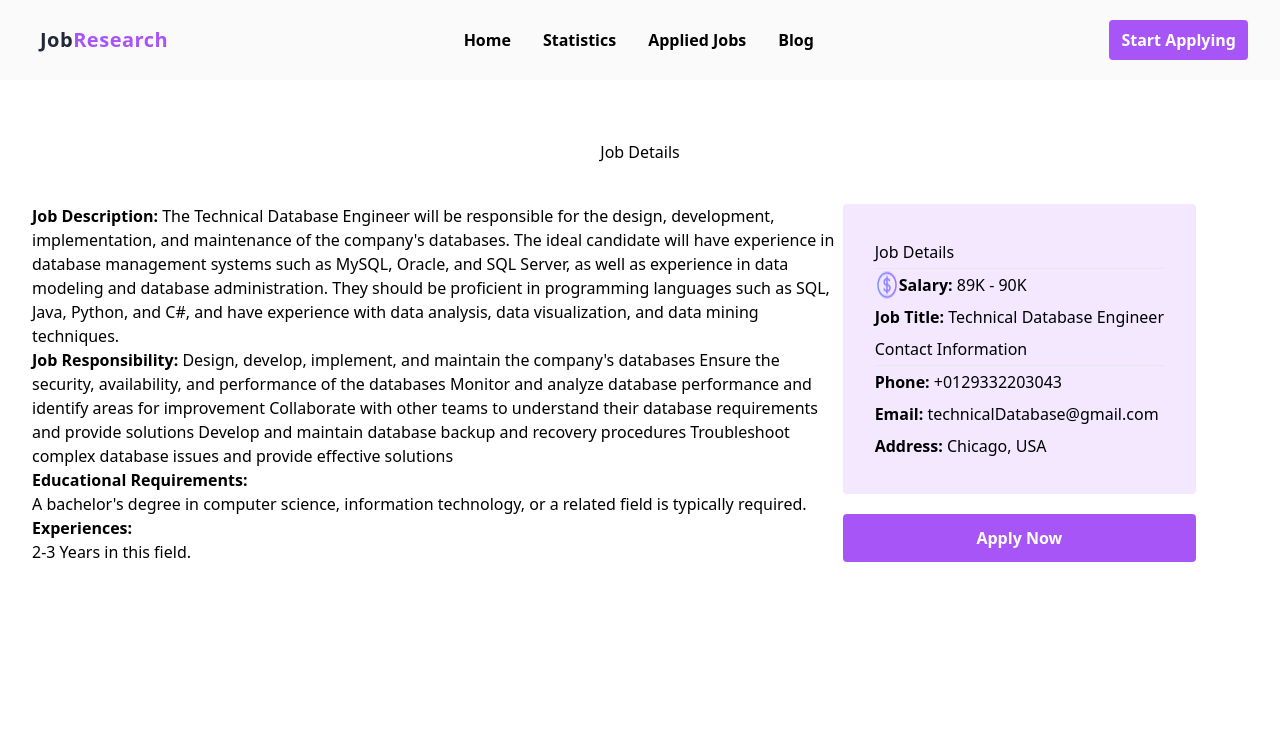
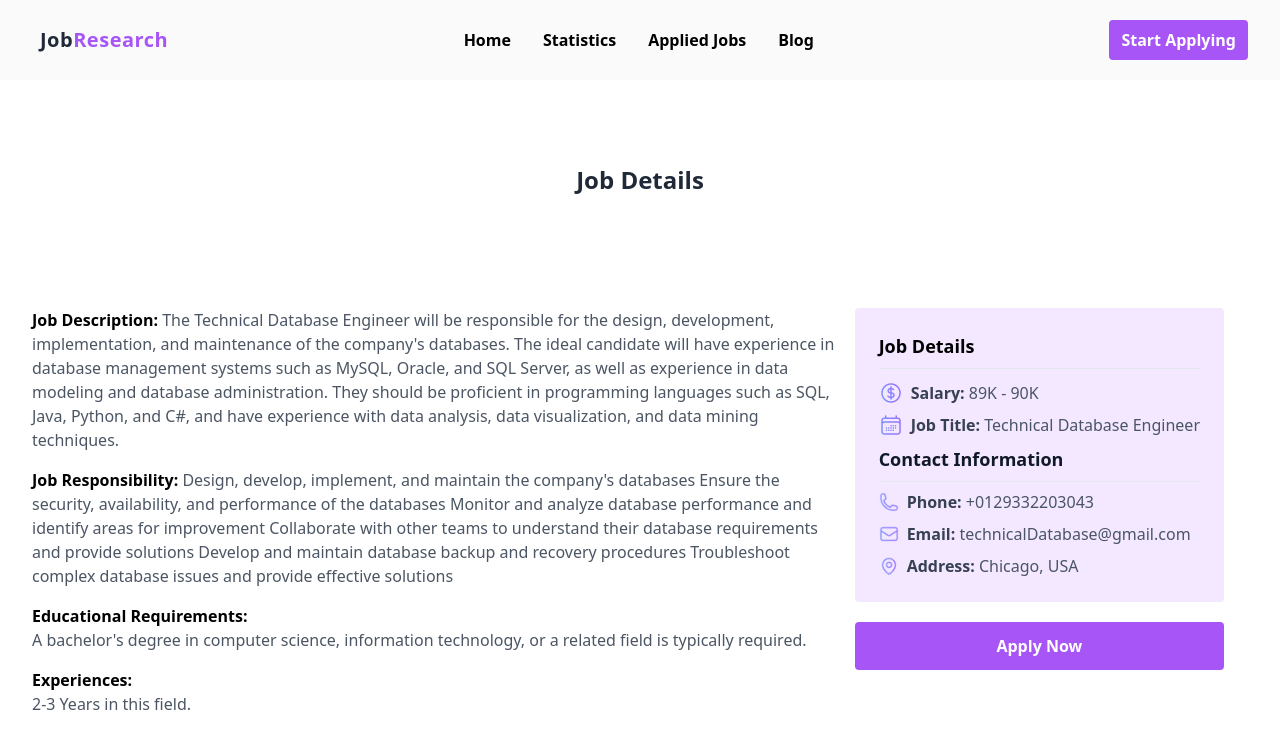
Before and after one commit to NahidEstes/career-hub, a React (Vite) app: page /job/1 in a window 1280 px wide. Shown: the top 748 px of the page. Built offline with nearby package versions, Linux system fonts and the light colour scheme.

Commit message:
fixed show more button handler

```diff
--- a/src/components/AppliedJobList.jsx
+++ b/src/components/AppliedJobList.jsx
@@ -1,11 +1,13 @@
-import React from "react";
+import { Link } from "react-router-dom";
+import locationIcon from "../assets/images/Icons/Frame-4.png";
+import moneyIcon from "../assets/images/Icons/Frame.png";
 
 const AppliedJobList = ({ job }) => {
   const { id, company_logo, title, company_title, job_type, job_time, salary } =
     job;
+
   return (
-    <div>
-      <div className="lg:flex justify-between items-center border border-slate-200">
+    <div className="lg:flex justify-between items-center border border-slate-200 my-5 shadow">
       <div className="lg:flex">
         <img className="h-20 w-52 mt-5 p-2" src={company_logo} alt="" />
         <div className="p-5">
@@ -19,18 +21,24 @@ const AppliedJobList = ({ job }) => {
               {job_time}
             </button>
           </div>
-            <div className="mt-3">
+          <div className="flex gap-2 mt-3 ">
+            <div className="flex">
+              <img src={locationIcon} alt="" />
               <span>Dhaka, Bangladesh</span>
+            </div>
+
+            <div className="flex">
+              <img src={moneyIcon} alt="" />
               <span>Salary: {salary}</span>
             </div>
           </div>
         </div>
-        {/* <Link to={`job/${id}`}> */}
+      </div>
+      <Link to={`/job/${id}`}>
         <button className="px-3 py-2 bg-purple-500 font-bold text-white rounded mr-10">
           View Details
         </button>
-        {/* </Link>          {/* </Link> */}
-      </div>
+      </Link>
     </div>
   );
 };
--- a/src/components/AppliedJobs.jsx
+++ b/src/components/AppliedJobs.jsx
@@ -1,16 +1,61 @@
-import React from "react";
+import React, { useState } from "react";
 import { useLoaderData } from "react-router-dom";
 import AppliedJobList from "./AppliedJobList";
 
 const AppliedJobs = () => {
   const { applyJob } = useLoaderData();
+  console.log(applyJob);
+  const [isFilter, setIsFilter] = useState(false);
+
+  const filteredHandler = (job_param) => {
+    // setIsFilter(true);
+    const filterData = applyJob.filter((job) => job.job_type === job_param);
+    setIsFilter(filterData);
+  };
+  console.log("filter", isFilter);
+
   return (
     <div className="custom-container">
-      <h1>{applyJob.length}</h1>
+      <h1 className="text-center font-bold text-3xl text-gray-800">
+        {applyJob.length === 0 ? "You did not apply to any job yet..." : ""}
+      </h1>
       <div>
-        {applyJob.map((job) => (
-          <AppliedJobList key={job.id} job={job} />
-        ))}
+        <div className="text-end">
+          <button
+            onClick={() => filteredHandler("Remote")}
+            className="px-3 py-2 bg-pink-500 font-bold text-white rounded mr-5"
+          >
+            Show Remote Jobs
+          </button>
+          <button className="px-3 py-2 bg-pink-500 font-bold text-white rounded mr-10">
+            Show Onsite Jobs
+          </button>
+        </div>
+      </div>
+
+      <div>
+        {isFilter
+          ? isFilter.map((job) => (
+              <AppliedJobList
+                key={job.id}
+                filteredHandler={filteredHandler}
+                job={job}
+              />
+            ))
+          : applyJob.map((job) => (
+              <AppliedJobList
+                key={job.id}
+                filteredHandler={filteredHandler}
+                job={job}
+              />
+            ))}
+        {/* {applyJob.map((job) => (
+          <AppliedJobList
+            key={job.id}
+            filteredHandler={filteredHandler}
+            job={job}
+          />
+        ))} */}
       </div>
     </div>
   );
--- a/src/components/FeaturedJobs.jsx
+++ b/src/components/FeaturedJobs.jsx
@@ -15,7 +15,7 @@ const FeaturedJobs = ({ jobData }) => {
     salary,
   } = jobData;
   return (
-    <div className="border border-slate-300 p-5 ">
+    <div className="border border-slate-300 p-5 shadow ">
       <img src={company_logo} alt="company-logo" className="w-32" />
       <h2 className="text-xl my-3 font-semibold text-slate-800">{title}</h2>
       <p className="text-lg text-slate-700 font-semibold">{company_title}</p>
@@ -33,7 +33,7 @@ const FeaturedJobs = ({ jobData }) => {
           <span className="ml-2 font-semibold text-slate-600"> {address}</span>
           <img src={moneyIcon} className="ml-4" alt="" />
           <span className="ml-2 font-semibold text-slate-600">
-            Salary:{salary}
+            Salary: {salary}
           </span>
         </div>
       </div>
--- a/src/components/Home.jsx
+++ b/src/components/Home.jsx
@@ -8,12 +8,12 @@ const Home = () => {
   const jobsData = useLoaderData();
   const [data, setData] = useState();
 
-  const [showAllData, setShowAllData] = useState();
+  const [showAllData, setShowAllData] = useState(false);
 
   const showMoreButton = () => {
-    setData(showAllData);
+    setShowAllData(true);
   };
-  console.log(data);
+  console.log(showAllData);
 
   useEffect(() => {
     fetch("job-data.json")
@@ -34,12 +34,24 @@ const Home = () => {
           need. Its your future
         </p>
         <div className="grid lg:grid-cols-2 gap-4 lg:ml-10">
-          {data &&
+          {showAllData === true
+            ? data &&
+              data.map((jobData) => (
+                <FeaturedJobs key={jobData.id} jobData={jobData} />
+              ))
+            : data &&
+              data
+                .slice(0, 4)
+                .map((jobData) => (
+                  <FeaturedJobs key={jobData.id} jobData={jobData} />
+                ))}
+
+          {/* {data &&
             data
               .slice(0, 4)
               .map((jobData) => (
                 <FeaturedJobs key={jobData.id} jobData={jobData} />
-              ))}
+              ))} */}
         </div>
         <div className="text-center mt-10">
           <button
--- a/src/components/JobDetails.jsx
+++ b/src/components/JobDetails.jsx
@@ -1,6 +1,10 @@
 import React, { useEffect, useState } from "react";
 import { useLoaderData, useParams } from "react-router-dom";
 import moneyIcon from "../assets/images/Icons/Frame.png";
+import jobTitleIcon from "../assets/images/Icons/Frame-1.png";
+import phoneIcon from "../assets/images/Icons/Frame-2.png";
+import emailIcon from "../assets/images/Icons/Frame-3.png";
+import locationIcon from "../assets/images/Icons/Frame-4.png";
 import { addToDb } from "../utils/fakeDb";
 
 const JobDetails = () => {
@@ -49,54 +53,78 @@ const JobDetails = () => {
 
   return (
     <div className="custom-container">
-      <div className="my-10">
-        <h1 className="text-center">Job Details</h1>
+      <div className="mb-28 mt-16">
+        <h1 className="text-center text-2xl font-bold text-gray-800">
+          Job Details
+        </h1>
       </div>
-      <div className="lg:flex">
+      <div className="lg:flex gap-3">
         <div className="lg:w-8/12">
           <p>
-            <strong>Job Description:</strong> {job_description}
+            <strong>Job Description: </strong>
+            <span className="text-gray-600">{job_description}</span>
+          </p>
+          <p className="my-4">
+            <strong>Job Responsibility: </strong>
+            <span className="text-gray-600">{job_responsibility}</span>
           </p>
           <p>
-            <strong>Job Responsibility:</strong> {job_responsibility}
+            <strong>Educational Requirements: </strong> <br />
+            <span className="text-gray-600">{edu_requirements}</span>
           </p>
-          <p>
-            <strong>Educational Requirements:</strong> <br />
-            {edu_requirements}
-          </p>
-          <p>
-            <strong>Experiences:</strong> <br />
-            {experience}
+          <p className="mt-4">
+            <strong>Experiences: </strong> <br />
+            <span className="text-gray-600">{experience}</span>
           </p>
         </div>
         <div>
-          <div className="leading-8 bg-purple-100 rounded p-8">
-            <h3>Job Details</h3>
+          <div className=" bg-purple-100 rounded p-6">
+            <h3 className="text-lg font-bold mb-2">Job Details</h3>
             <hr />
-            <div className="">
+
+            <div className="mt-3">
               <div className="flex">
                 <img src={moneyIcon} alt="" />
-                <span>
-                  <strong>Salary: </strong> {salary}
-                </span>
+                <p>
+                  <strong className="ml-2 text-gray-700">Salary: </strong>
+                  <span className="text-gray-600">{salary}</span>
+                </p>
               </div>
-              <strong>Job Title: </strong>
-              {title}
+              <div className="flex items-center">
+                <img src={jobTitleIcon} className="h-6" alt="" />
+                <p className="my-2">
+                  <strong className="ml-2 text-gray-700">Job Title: </strong>
+                  <span className="text-gray-600">{title}</span>
+                </p>
+              </div>
             </div>
-            <h3>Contact Information</h3>
+            <h3 className="text-lg font-bold text-gray-900 mb-2">
+              Contact Information
+            </h3>
             <hr />
             <div>
-              <p>
-                <strong>Phone: </strong> {phone_no}
-              </p>
-              <p>
-                <strong>Email: </strong>
-                {email}
-              </p>
-              <p>
-                <strong>Address: </strong>
-                {address}
-              </p>
+              <div className="flex items-center mt-2">
+                <img src={phoneIcon} className="h-5" alt="" />
+                <p>
+                  <strong className="ml-2 text-gray-700">Phone: </strong>
+                  <span className="text-gray-600">{phone_no}</span>
+                </p>
+              </div>
+              <div className="flex items-center">
+                <img src={emailIcon} className="w-5" alt="" />
+                <p className="my-2">
+                  <strong className="ml-2 text-gray-700">Email: </strong>
+                  <span className="text-gray-600">{email}</span>
+                </p>
+              </div>
+
+              <div className="flex items-center">
+                <img src={locationIcon} className="w-5" alt="" />
+                <p>
+                  <strong className="ml-2 text-gray-700">Address: </strong>
+                  <span className="text-gray-600">{address}</span>
+                </p>
+              </div>
             </div>
           </div>
 
```
Lines whose indentation alone changed are shown as unchanged.
